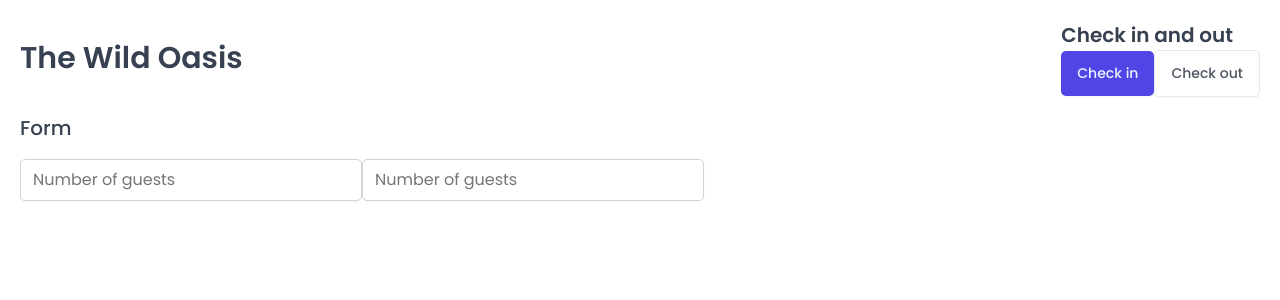
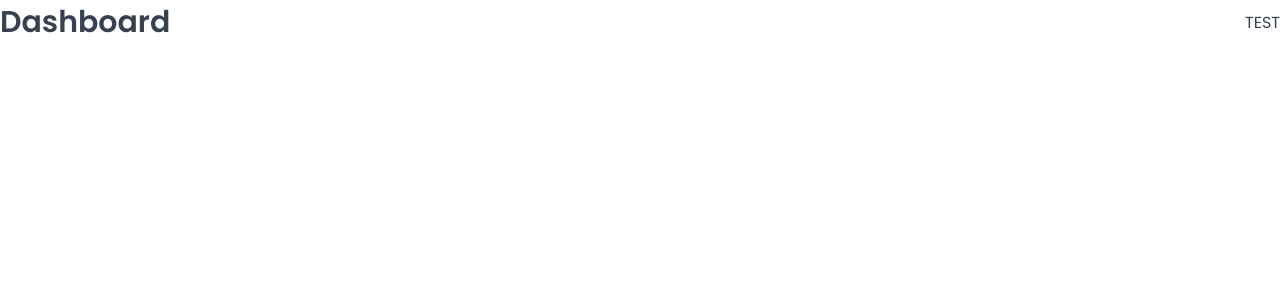
Before and after one commit to Tala-cmd/react-cozy-cabin, a React (Vite) app: page /dashboard in a window 1280 px wide. Shown: the top 300 px of the page. Built offline with nearby package versions, Linux system fonts and the light colour scheme; a web font is replaced by a local one.

Commit message:
Setting up pages and routes

```diff
--- a/package.json
+++ b/package.json
@@ -12,6 +12,8 @@
   "dependencies": {
     "react": "^18.2.0",
     "react-dom": "^18.2.0",
+    "react-router": "^6.23.1",
+    "react-router-dom": "^6.23.1",
     "styled-components": "^6.1.11"
   },
   "devDependencies": {
--- a/src/App.jsx
+++ b/src/App.jsx
@@ -1,39 +1,34 @@
-import styled from "styled-components"
-import GlobalStyles from "./styles/GlobalStyles"
-import Button from "./ui/Button"
-import Input from "./ui/Input"
-import Heading from "./ui/Heading"
-import Row from "./ui/Row"
-
-const StyledApp= styled.div`
-  padding: 20px;
-`
+import { BrowserRouter, Navigate, Route, Routes } from "react-router-dom"
+import GlobalStyles from './styles/GlobalStyles'
+import Account from '../src/pages/Account'
+import Bookings from '../src/pages/Bookings'
+import Cabins from '../src/pages/Cabins'
+import Dashboard from '../src/pages/Dashboard'
+import Login from '../src/pages/Login'
+import PageNotFound from '../src/pages/PageNotFound'
+import Settings from '../src/pages/Settings'
+import Users from '../src/pages/Users'
 
 function App() {
   return (
     <>
     <GlobalStyles />
-      <StyledApp>
-        <Row>
-          <Row type='horizontal'>
-            <Heading as='h1'>The Wild Oasis</Heading>
-            <div>
-              <Heading as='h2'>Check in and out</Heading>
-              <Button onClick={()=> alert('Check in')}>Check in</Button>
-              <Button variation='secondary' size='medium' onClick={()=> alert('Check out')}>Check out</Button>
-            </div>
-          </Row>
 
-          <Row>
-            <Heading as='h3'>Form</Heading>
-            <form>
-              <Input type="number" placeholder="Number of guests" />
-              <Input type="number" placeholder="Number of guests" />
-            </form>
-          </Row>
-        </Row>
-      </StyledApp>
+    <BrowserRouter>
+      <Routes>
+        <Route index element={<Navigate replace to='dashboard' />}  />
+        <Route path='/dashboard' element={<Dashboard />}  />
+        <Route path='/bookings' element={<Bookings />}  />
+        <Route path='/cabins' element={<Cabins />}  />
+        <Route path='/users' element={<Users />}  />
+        <Route path='/settings' element={<Settings />}  />
+        <Route path='/account' element={<Account />}  />
+        <Route path='/login' element={<Login />}  />
+        <Route path='*' element={<PageNotFound />}  />
+      </Routes>
+    </BrowserRouter>
     </>
+
   )
 }
 
```
Also changed, not shown: 1 other file (tests, documents, lock files or other folders).
